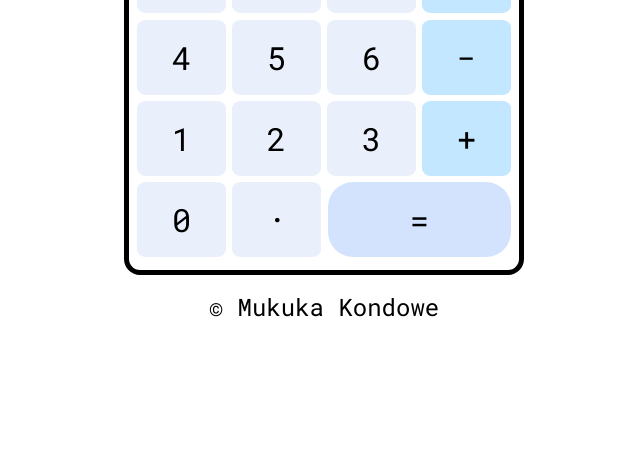
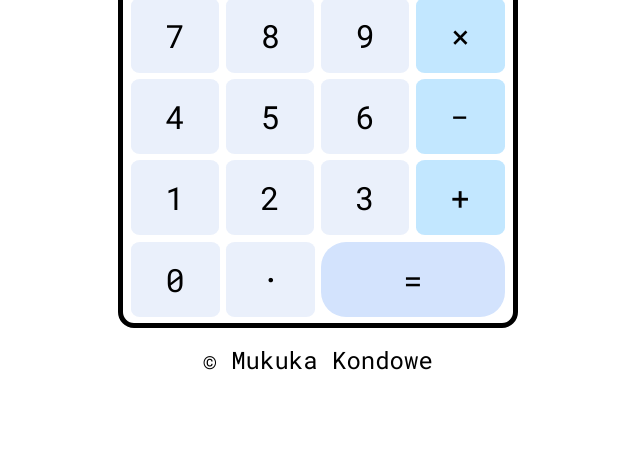
Before and after one commit to KondoweT/calculator, a plain HTML site: page index.html in a window 1280 px wide. Shown: the part 349-800 px from the top of the page, without its empty margins (316-956 px from the left). Drawn offline with Linux system fonts and the light colour scheme.

Commit message:
center the calculator

```diff
--- a/index.html
+++ b/index.html
@@ -14,6 +14,7 @@
     <script src="calculator.js" defer></script>
 </head>
 <body>
+    <main>
         <div class="calculator">
             <div class="screen">
                 <div class="results">
@@ -58,5 +59,7 @@
         <div class = "footer">
             <p>&copy; Mukuka Kondowe</p>
         </div>
+
+    </main>
     </body>
 </html>
--- a/style.css
+++ b/style.css
@@ -7,12 +7,20 @@
 
 body{
     background-color: #ffffff;
+    position: absolute;
+    top: 50%;
+    left: 32%;
+    -ms-transform: translateY(-50%);
+    transform: translateY(-50%);
+}
+main{
+    width: 28em;
+    height: 40em;
     display: flex;
     flex-direction: column;
     align-items: center;
     justify-content: center;
     gap: 1em;
-    padding-top: 1em;
 }
 
 .operations{
@@ -29,13 +37,11 @@ body{
     border: 5px solid black;
     border-radius: 1em;
     width: 25em;
-    height: 38em;
-    /* position: absolute;
-    top: 50%;
-    -ms-transform: translateY(-50%);
-    transform: translateY(-50%); */
+    height: 37.6em;
     padding: 0.3em;
 }
+
+
 .screen{
     border: 5px solid black;
     border-radius: 0.5em;
```
Lines whose indentation alone changed are shown as unchanged.
